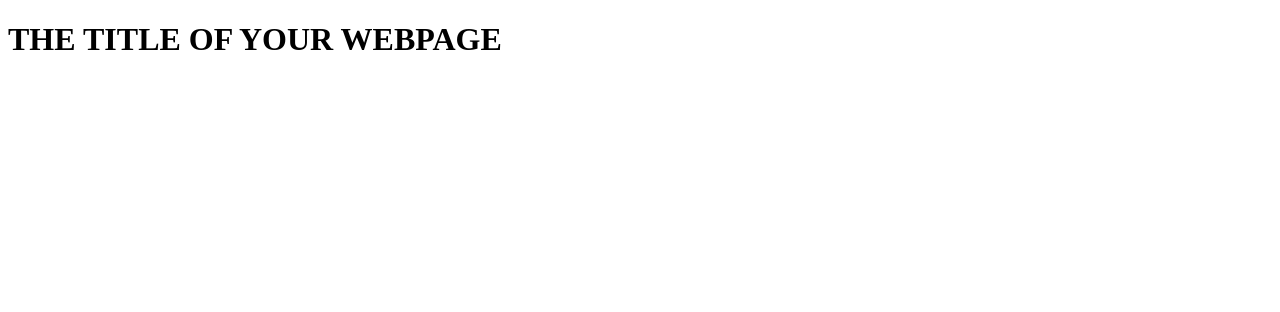
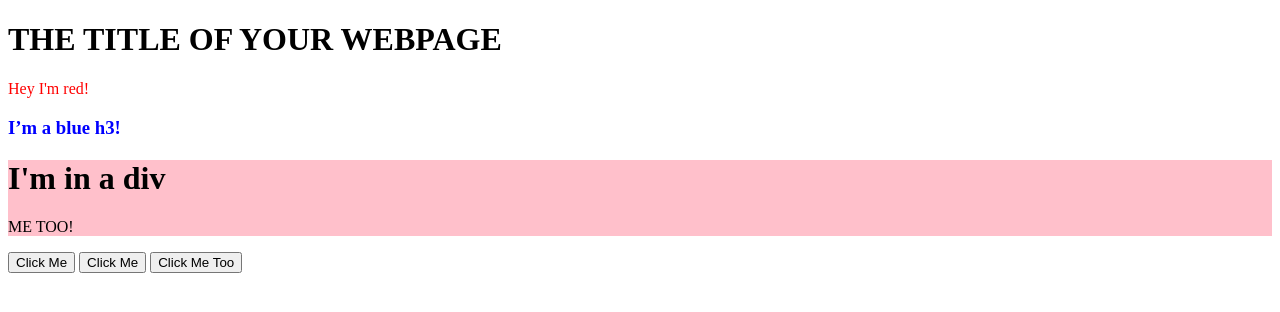
Before and after one commit to gozooit/js-dom-manipulation, a plain HTML site: page index.html in a window 1280 px wide. Drawn offline with Linux system fonts and the light colour scheme.

Commit message:
exercise solved + test button

```diff
--- a/index.html
+++ b/index.html
@@ -13,5 +13,8 @@
         THE TITLE OF YOUR WEBPAGE
     </h1>
     <div id="container"></div>
+    <button onclick="alert('Hello World')">Click Me</button>
+    <button id="btn">Click Me</button>
+    <button id="btn2">Click Me Too</button>
 </body>
 </html>
--- a/javascript.js
+++ b/javascript.js
@@ -0,0 +1,44 @@
+
+// a <p> with red text that says “Hey I’m red!”
+// an <h3> with blue text that says “I’m a blue h3!”
+// a <div> with a black border and pink background color with the following elements inside of it:
+//     another <h1> that says “I’m in a div”
+//     a <p> that says “ME TOO!”
+//     Hint for this one: after creating the <div> with createElement, append the <h1> and <p> to it before adding it to the container.
+
+const container = document.querySelector('#container');
+
+const p = document.createElement('p');
+p.textContent = "Hey I'm red!";
+p.style.color = 'red';
+
+container.appendChild(p);
+
+const h3 = document.createElement('h3');
+h3.textContent = "I’m a blue h3!";
+h3.style.color = 'blue';
+
+container.appendChild(h3);
+
+const div = document.createElement('div');
+div.setAttribute('style', 'border: black; background: pink;');
+
+const div_h1 = document.createElement('h1');
+div_h1.textContent = "I'm in a div";
+
+div.appendChild(div_h1);
+
+const div_p = document.createElement('p');
+div_p.textContent = "ME TOO!";
+
+div.appendChild(div_p);
+
+container.appendChild(div);
+
+const btn = document.querySelector('#btn');
+btn.onclick = () => alert("Hello World");
+
+const btn2 = document.querySelector('#btn2');
+btn2.addEventListener('click', () => {
+  alert("Hello World");
+});
```
